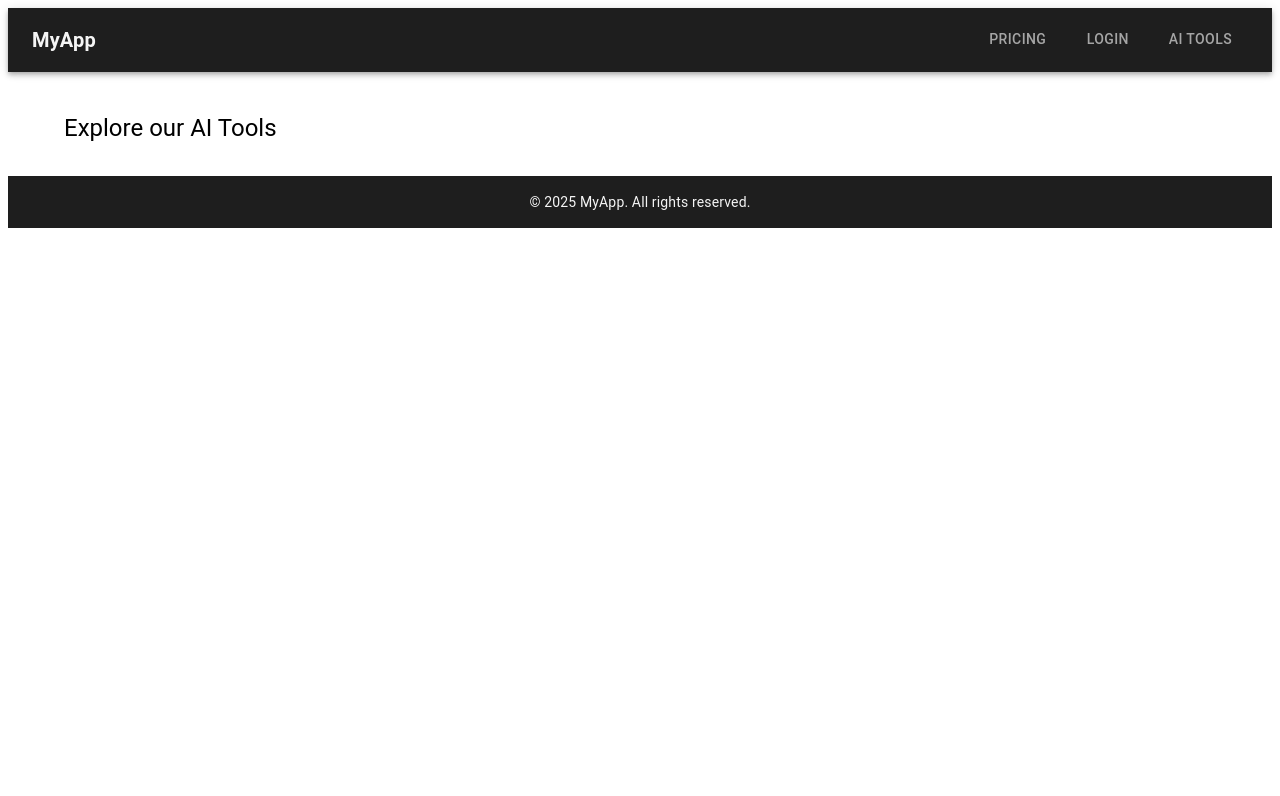
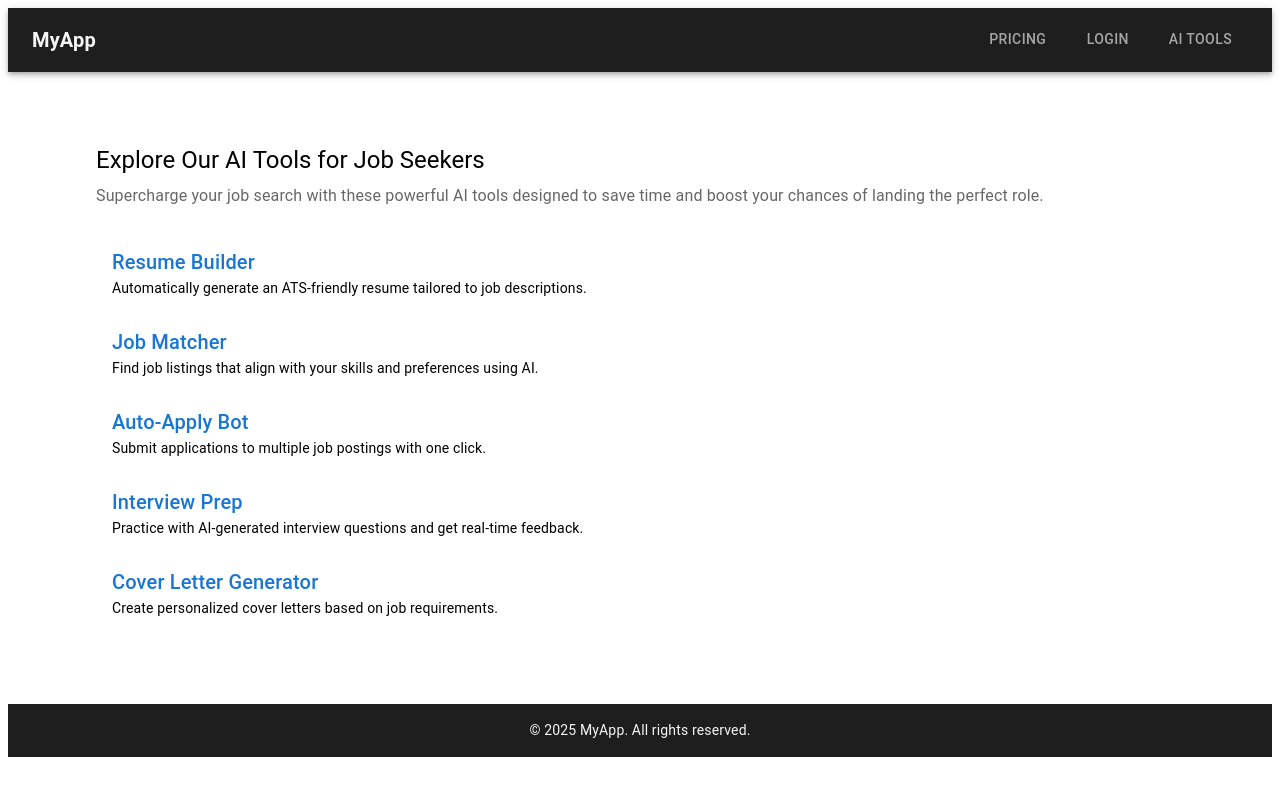
Before and after one commit to Mskumar224/my-react-app, a React (Vite) app: page /ai-tools in a window 1280 px wide. Shown: the top 796 px of the page. Built offline with nearby package versions, Linux system fonts and the light colour scheme.

Commit message:
Blank page correction

```diff
--- a/package.json
+++ b/package.json
@@ -14,6 +14,7 @@
     "@emotion/styled": "^11.14.0",
     "@mui/icons-material": "^6.4.5",
     "@mui/material": "^6.4.5",
+    "firebase": "^11.3.1",
     "react": "^19.0.0",
     "react-dom": "^19.0.0",
     "react-router-dom": "^7.2.0"
--- a/src/Components/PlaceholderContent.jsx
+++ b/src/Components/PlaceholderContent.jsx
@@ -7,6 +7,7 @@ const PlaceholderContent = () => (
       p: 4,
       height: "100%",
       display: "flex",
+      flexDirection: "column", // Stack headers vertically
       alignItems: "center",
       justifyContent: "center",
       textAlign: "center",
@@ -16,8 +17,14 @@ const PlaceholderContent = () => (
       boxShadow: 3,
     }}
   >
+    <Typography variant="h4" gutterBottom>
+      "Welcome to MyApp"
+    </Typography>
+    <Typography variant="h5" gutterBottom>
+      "Unlock the future today"
+    </Typography>
     <Typography variant="h6">
-      "Innovation meets opportunity. Unlock the future with MyApp."
+      "LOGIN"
     </Typography>
   </Paper>
 );
--- a/src/layouts/MainLayout.jsx
+++ b/src/layouts/MainLayout.jsx
@@ -32,7 +32,7 @@ const MainLayout = () => {
     <>
       <Header />
       <Container maxWidth="lg" sx={{ mt: 5 }}>
-        <Outlet /> {/* This is where each page’s content will be displayed */}
+        <Outlet /> {/* This will load different page content */}
       </Container>
       <Footer />
     </>
--- a/src/pages/AiToolsPage.jsx
+++ b/src/pages/AiToolsPage.jsx
@@ -1,8 +1,63 @@
 import React from "react";
-import { Typography } from "@mui/material";
+import { Typography, Box, List, ListItem, ListItemText } from "@mui/material";
 
 const AiToolsPage = () => {
-  return <Typography variant="h5">Explore our AI Tools</Typography>;
+  // Sample list of AI tools for job search candidates
+  const jobSearchTools = [
+    {
+      name: "Resume Builder",
+      description:
+        "Automatically generate an ATS-friendly resume tailored to job descriptions.",
+    },
+    {
+      name: "Job Matcher",
+      description:
+        "Find job listings that align with your skills and preferences using AI.",
+    },
+    {
+      name: "Auto-Apply Bot",
+      description:
+        "Submit applications to multiple job postings with one click.",
+    },
+    {
+      name: "Interview Prep",
+      description:
+        "Practice with AI-generated interview questions and get real-time feedback.",
+    },
+    {
+      name: "Cover Letter Generator",
+      description:
+        "Create personalized cover letters based on job requirements.",
+    },
+  ];
+
+  return (
+    <Box sx={{ p: 4 }}>
+      <Typography variant="h5" gutterBottom>
+        Explore Our AI Tools for Job Seekers
+      </Typography>
+      <Typography variant="body1" color="textSecondary" sx={{ mb: 2 }}>
+        Supercharge your job search with these powerful AI tools designed to save
+        time and boost your chances of landing the perfect role.
+      </Typography>
+      <List>
+        {jobSearchTools.map((tool, index) => (
+          <ListItem key={index} sx={{ py: 1 }}>
+            <ListItemText
+              primary={
+                <Typography variant="h6" color="primary">
+                  {tool.name}
+                </Typography>
+              }
+              secondary={
+                <Typography variant="body2">{tool.description}</Typography>
+              }
+            />
+          </ListItem>
+        ))}
+      </List>
+    </Box>
+  );
 };
 
 export default AiToolsPage;
--- a/src/pages/Loginpage.jsx
+++ b/src/pages/Loginpage.jsx
@@ -16,4 +16,4 @@ const LoginPage = () => {
   );
 };
 
-export default LoginPage;
+export default LoginPage;  // ✅ Make sure it's exported correctly
--- a/src/pages/PricingPage.jsx
+++ b/src/pages/PricingPage.jsx
@@ -4,8 +4,16 @@ import PricingCard from "../components/PricingCard";
 import WorkIcon from "@mui/icons-material/Work";
 import AttachMoneyIcon from "@mui/icons-material/AttachMoney";
 import BusinessIcon from "@mui/icons-material/Business";
+import { useNavigate } from "react-router-dom";
 
 const PricingPage = () => {
+  const navigate = useNavigate();
+
+  const handleSubscribe = (plan) => {
+    console.log(`Navigating to subscription page with plan: ${plan}`);
+    navigate("/subscription", { state: { plan } });
+  };
+
   return (
     <Grid container spacing={3}>
       <Grid item xs={12} sm={4}>
@@ -19,6 +27,7 @@ const PricingPage = () => {
             { title: "QA Engineer", salary: "55,000 - 75,000" },
             { title: "UI/UX Designer", salary: "60,000 - 80,000" },
           ]}
+          onSubscribe={() => handleSubscribe("student")}
         />
       </Grid>
       <Grid item xs={12} sm={4}>
@@ -32,6 +41,7 @@ const PricingPage = () => {
             { title: "Data Analyst", salary: "75,000 - 110,000" },
             { title: "DevOps Engineer", salary: "90,000 - 130,000" },
           ]}
+          onSubscribe={() => handleSubscribe("recruiter")}
         />
       </Grid>
       <Grid item xs={12} sm={4}>
@@ -45,6 +55,7 @@ const PricingPage = () => {
             { title: "AI/ML Specialist", salary: "130,000 - 170,000" },
             { title: "Cloud Architect", salary: "140,000 - 180,000" },
           ]}
+          onSubscribe={() => handleSubscribe("b2b")}
         />
       </Grid>
     </Grid>
```
Also changed, not shown: src/firebase.jsx (added, +17 -0 lines), src/pages/PricingCard.jsx (added, +43 -0 lines), src/pages/SubscriptionPage.jsx (added, +26 -0 lines), 1 other file (tests, documents, lock files or other folders).
